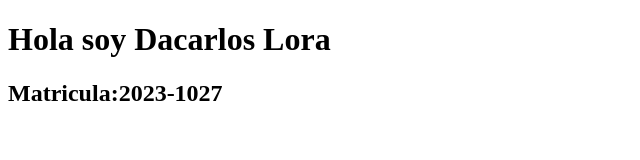
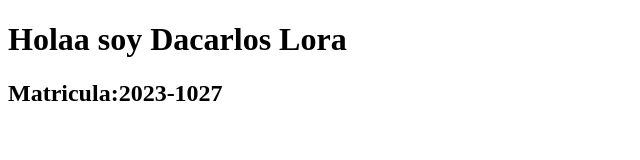
Before and after one commit to Dakootruco/mipaginaweb, a plain HTML site: page index.html in a window 1280 px wide. Shown: the whole page, without its empty margins (0-640 px from the left). Drawn offline with Linux system fonts and the light colour scheme.

Commit message:
Actualización de página web

```diff
--- a/index.html
+++ b/index.html
@@ -6,7 +6,7 @@
     <title>Mi Página Web</title>
 </head>
 <body>
-    <h1>Hola soy Dacarlos Lora </h1>
+    <h1>Holaa soy Dacarlos Lora </h1>
     <h2>Matricula:2023-1027</h2>
 </body>
 </html>
```
